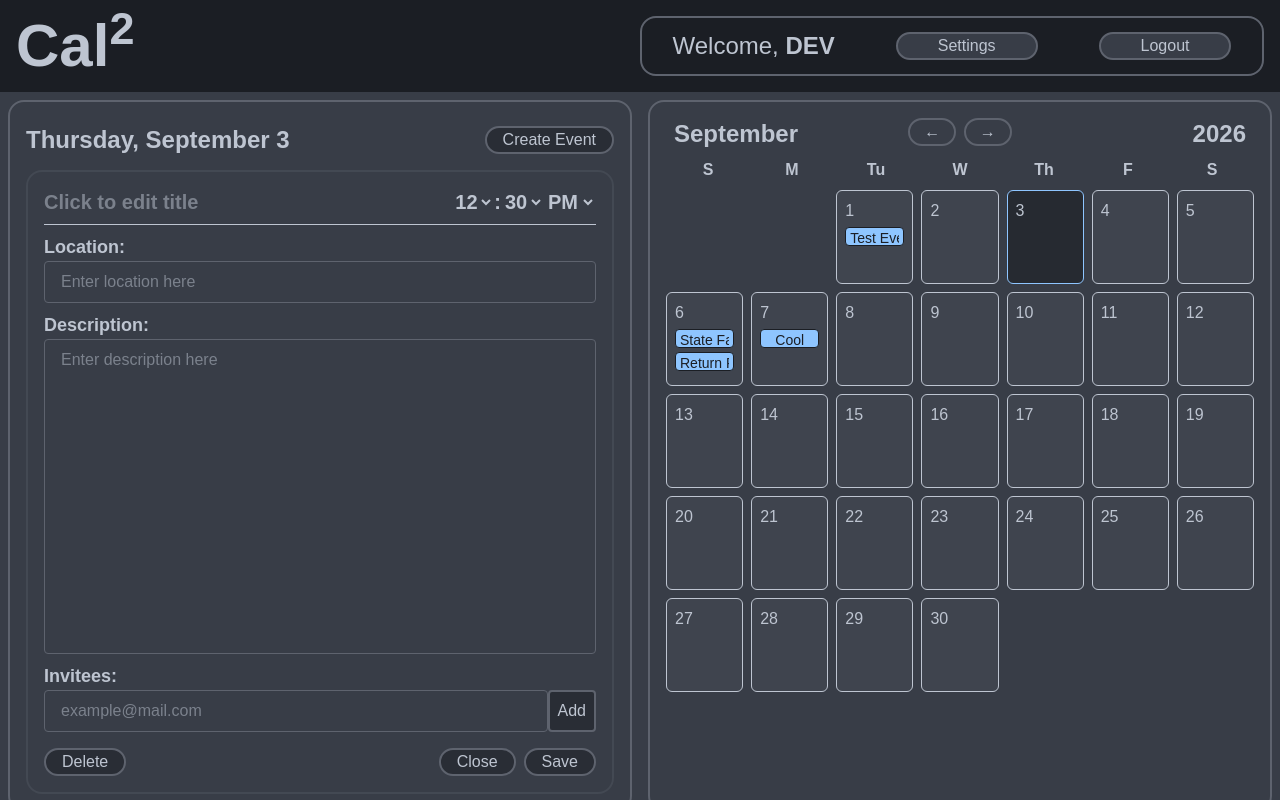
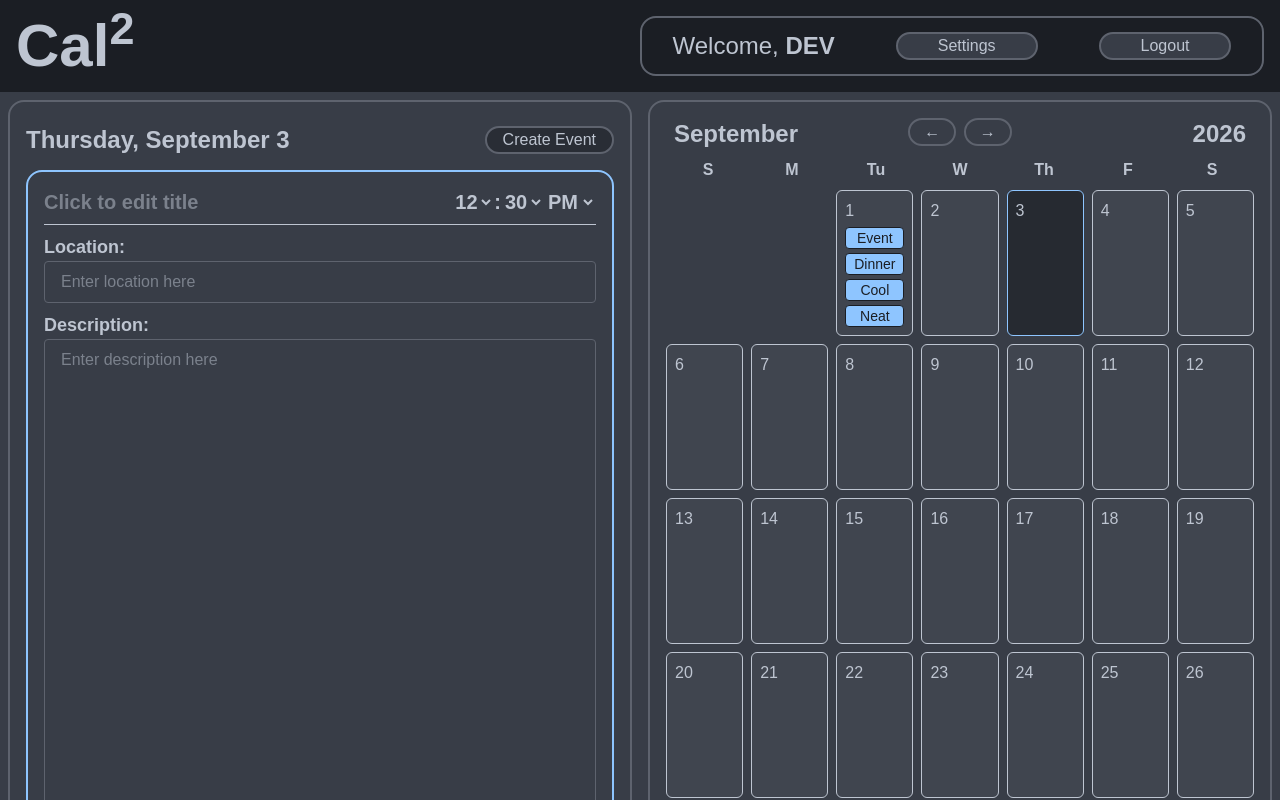
Before and after one commit to Thrivent-ETS-Cohort-2026/cmillett-calendar, a React (Vite) app: page / in a window 1280 px wide. Both pictures are taken after a click on the button "Create Event". Shown: the top 800 px of the page. Built offline with nearby package versions, Linux system fonts and the light colour scheme; data requests are answered from the project's data file.

Commit message:
added user to event data structure. add functions to change border colors based on the owner of the event.

```diff
--- a/src/App.tsx
+++ b/src/App.tsx
@@ -15,8 +15,7 @@ export default function App() {
     id: 0,
     name: "DEV",
     email: "dev@dev.com",
-    password: "dev",
-    eventsById: []
+    password: "dev"
   }
 
   const [currentUser, setCurrentUser] = useState<User | undefined>(devUser);
--- a/src/components/Dashboard/CalDetails.tsx
+++ b/src/components/Dashboard/CalDetails.tsx
@@ -1,13 +1,16 @@
 import { useEffect, useState } from "react";
+
 import { createEventTemplate, dayList, monthList } from "../../data/Data";
+import { handleEventDelete, handleEventUpdate } from "../../service/EventService";
+
+import EventList from "./EventList";
+
 import type { Days, HourFormat, MinuteFormat, SuffixFormat } from "../../types/DataTypes";
 import type { CalDetailsProps, EventListProps } from "../../types/PropTypes";
-import EventList from "./EventList";
 import type { Event } from "../../types/ExternalTypes";
-import { handleEventDelete, handleEventUpdate } from "../../service/EventService";
 
 
-export default function CalDetails({ getSelectedDate, currentUser, userEvents, setStatus }: CalDetailsProps) {
+export default function CalDetails({ getSelectedDate, currentUser, userEvents, getStatus, setStatus }: CalDetailsProps) {
 
     const [selectedEvent, setSelectedEvent] = useState<Event | undefined>(undefined);
     // reset selectedEvent when user changes date.
@@ -53,7 +56,7 @@ export default function CalDetails({ getSelectedDate, currentUser, userEvents, s
             },
             location: eventLocation ?? "N/A",
             description: eventDescription ?? "N/A",
-            createdBy: currentUser!.id!,
+            createdBy: currentUser!,
             invitedTo: []
         }
 
@@ -154,7 +157,8 @@ export default function CalDetails({ getSelectedDate, currentUser, userEvents, s
 
 
                 <div className="flex justify-between">
-                    <button className="border-third border-2 rounded-2xl bg-prime/50 px-4 hover:bg-third mr-2"
+                    <button className="border-third border-2 rounded-2xl bg-prime/50 px-4 hover:bg-third disabled:bg-prime/30 disabled:hover:bg-third/50 mr-2"
+                        disabled={getStatus}
                         onClick={() => {
                             if (confirm("Are you sure you want to delete this event?")) {
                                 handleEventMethod("delete");
@@ -166,14 +170,19 @@ export default function CalDetails({ getSelectedDate, currentUser, userEvents, s
                     </button>
 
                     <div>
-                        <button className="border-third border-2 rounded-2xl bg-prime/50 px-4 hover:bg-third mr-2"
+                        <button className="border-third border-2 rounded-2xl bg-prime/50 px-4 hover:bg-third disabled:bg-prime/30 disabled:hover:bg-third/50 mr-2"
                             onClick={() => { setSelectedEvent(undefined) }}
+                            disabled={getStatus}
                         >
                             Close
                         </button>
 
-                        <button className="border-third border-2 rounded-2xl bg-prime/50 px-4 hover:bg-third"
-                            onClick={() => { handleEventMethod("create") }}
+                        <button className="border-third border-2 rounded-2xl bg-prime/50 px-4 hover:bg-third disabled:bg-prime/30 disabled:hover:bg-third/50"
+                            onClick={() => {
+                                if (eventTitle) handleEventMethod("create");
+                                else alert("Title cannot be left blank.");
+                            }}
+                            disabled={getStatus}
                         >
                             Save
                         </button>
@@ -181,6 +190,11 @@ export default function CalDetails({ getSelectedDate, currentUser, userEvents, s
                 </div>
             </div>
         )
+    }
+
+    function colorMap(): string {
+        if (selectedEvent?.createdBy.id === currentUser?.id) return "border-blue-300";
+        else return "border-third/30";
     }
 
     const eventListProps: EventListProps = {
@@ -207,7 +221,7 @@ export default function CalDetails({ getSelectedDate, currentUser, userEvents, s
                 </button>
             </header>
 
-            <div className="grow border-2 border-third/30 rounded-2xl p-4">
+            <div className={`grow border-2 ${colorMap()} rounded-2xl p-4`}>
                 {selectedEvent ? displayEvent() : <EventList {...eventListProps} />}
             </div>
         </section>
--- a/src/components/Dashboard/CalView.tsx
+++ b/src/components/Dashboard/CalView.tsx
@@ -49,7 +49,7 @@ export default function CalView({ currentDate, userEvents, getSelectedDate, setS
                 day === getSelectedDate.day
             ) selected = true;
 
-            // grab date include iterated day
+            // grab date, include iterated day
             const thisDate: DateFormat = {
                 year: displayedDate.year,
                 month: displayedDate.month,
--- a/src/components/Dashboard/Dashboard.tsx
+++ b/src/components/Dashboard/Dashboard.tsx
@@ -23,7 +23,7 @@ export default function Dashboard({ currentUser }: DashboardProps) {
         (async () => {
             const events: Event[] = await fetchEvents();
 
-            const findUserEvents: Event[] = events.filter((event) => event.createdBy === currentUser?.id);
+            const findUserEvents: Event[] = events.filter((event) => event.createdBy.id === currentUser?.id);
 
             setCurrentUserEvents(findUserEvents);
         })()
@@ -34,6 +34,7 @@ export default function Dashboard({ currentUser }: DashboardProps) {
         getSelectedDate: selectedDate,
         currentUser: currentUser,
         userEvents: currentUserEvents,
+        getStatus: loadingStatus,
         setStatus: (status) => setLoadingStatus(status)
     }
 
--- a/src/components/Dashboard/EventList.tsx
+++ b/src/components/Dashboard/EventList.tsx
@@ -21,6 +21,13 @@ export default function EventList({ getSelectedDate, currentUser, userEvents, se
 
     const userEventsToday = findEvents();
 
+
+    function colorMap(event: Event): string {
+        return event.createdBy.id === currentUser!.id ?
+            "border-blue-300" :
+            "border-yellow-300"
+    }
+
     function displayList() {
         if (userEventsToday.length === 0) {
             return (
@@ -36,7 +43,7 @@ export default function EventList({ getSelectedDate, currentUser, userEvents, se
                     return (
                         <button
                             key={event.id}
-                            className="w-full bg-third/20 p-2 border border-blue-300 rounded flex hover:bg-third/40 mb-2"
+                            className={`w-full bg-third/20 p-2 border ${colorMap(event)} rounded flex hover:bg-third/40 mb-2`}
                             onClick={() => setSelectedEvent(event)}
                         >
                             <div className="w-1/2 text-left">
--- a/src/data/Data.ts
+++ b/src/data/Data.ts
@@ -67,7 +67,7 @@ export function createEventTemplate(date: DateFormat, user: User): Event {
         },
         location: "",
         description: "",
-        createdBy: user.id!,
+        createdBy: user,
         invitedTo: []
     }
 
--- a/src/data/db.json
+++ b/src/data/db.json
@@ -4,15 +4,12 @@
       "id": 0,
       "name": "Admin",
       "email": "admin@mail.com",
-      "password": "alpine",
-      "eventsById": [
-        0
-      ]
+      "password": "alpine"
     }
   ],
   "events": [
     {
-      "title": "Test Event",
+      "title": "Event",
       "date": {
         "year": 2026,
         "month": 8,
@@ -23,83 +20,85 @@
         "minute": 30,
         "suffix": "PM"
       },
-      "location": "Minnesota",
-      "description": "This is a test event. It is a really interesting test event with lots of different tests in it. I'm not sure why, but I will be there. It is going to be a grand ol' time.",
-      "createdBy": 0,
-      "invitedTo": [],
-      "id": 0
-    },
-    {
-      "title": "State Fair",
-      "date": {
-        "year": 2026,
-        "month": 8,
-        "day": 6
+      "location": "Minneapolis, Minnesota",
+      "description": "This is a test event which is happening in Minneapolis, Minnesota. It's going to be a lot of fun. sdfjdjfsjdf. jfjfjfjslls.",
+      "createdBy": {
+        "id": 0,
+        "name": "DEV",
+        "email": "dev@dev.com",
+        "password": "dev"
       },
-      "time": {
-        "hour": 1,
-        "minute": 30,
-        "suffix": "PM"
-      },
-      "location": "St. Paul, Minnesota",
-      "description": "Go to the State Fair with some friends. Meet at Como at 1:30.",
-      "createdBy": 0,
       "invitedTo": [],
       "id": 1
     },
     {
-      "title": "Return Package",
+      "title": "Dinner",
       "date": {
         "year": 2026,
         "month": 8,
-        "day": 6
+        "day": 1
       },
       "time": {
-        "hour": 11,
-        "minute": 0,
+        "hour": 4,
+        "minute": 30,
         "suffix": "AM"
       },
-      "location": "West St. Paul, Minnesota",
-      "description": "Return package to FedEx.",
-      "createdBy": 0,
+      "location": "Home",
+      "description": "Make dinner at 4:30 AM.",
+      "createdBy": {
+        "id": 0,
+        "name": "DEV",
+        "email": "dev@dev.com",
+        "password": "dev"
+      },
       "invitedTo": [],
-      "id": 2
+      "id": 3
     },
     {
       "title": "Cool",
       "date": {
         "year": 2026,
         "month": 8,
-        "day": 7
-      },
-      "time": {
-        "hour": 7,
-        "minute": 45,
-        "suffix": "PM"
-      },
-      "location": "A cool place",
-      "description": "With cool people.",
-      "createdBy": 0,
-      "invitedTo": [],
-      "id": 3
-    },
-    {
-      "title": "Julien's Birthday",
-      "date": {
-        "year": 2026,
-        "month": 10,
-        "day": 2
+        "day": 1
       },
       "time": {
         "hour": 12,
-        "minute": 0,
-        "suffix": "AM"
+        "minute": 30,
+        "suffix": "PM"
       },
-      "location": "Oregon",
-      "description": "Julien is turning 16.",
-      "createdBy": 0,
+      "location": "",
+      "description": "",
+      "createdBy": {
+        "id": 0,
+        "name": "DEV",
+        "email": "dev@dev.com",
+        "password": "dev"
+      },
       "invitedTo": [],
       "id": 4
+    },
+    {
+      "title": "Neat",
+      "date": {
+        "year": 2026,
+        "month": 8,
+        "day": 1
+      },
+      "time": {
+        "hour": 12,
+        "minute": 30,
+        "suffix": "PM"
+      },
+      "location": "",
+      "description": "",
+      "createdBy": {
+        "id": 0,
+        "name": "DEV",
+        "email": "dev@dev.com",
+        "password": "dev"
+      },
+      "invitedTo": [],
+      "id": 5
     }
   ]
 }
--- a/src/types/ExternalTypes.ts
+++ b/src/types/ExternalTypes.ts
@@ -6,7 +6,6 @@ export interface User {
     name: string;
     email: string;
     password: string;
-    eventsById: number[];
 }
 
 export interface Event {
@@ -16,6 +15,6 @@ export interface Event {
     time: TimeFormat
     location: string;
     description: string;
-    createdBy: number;
+    createdBy: User;
     invitedTo: number[];
 }
--- a/src/types/PropTypes.ts
+++ b/src/types/PropTypes.ts
@@ -24,6 +24,7 @@ export interface CalDetailsProps {
     getSelectedDate: DateFormat;
     currentUser: User | undefined;
     userEvents: Event[];
+    getStatus: boolean;
     setStatus: (status: boolean) => void;
 }
 
```
